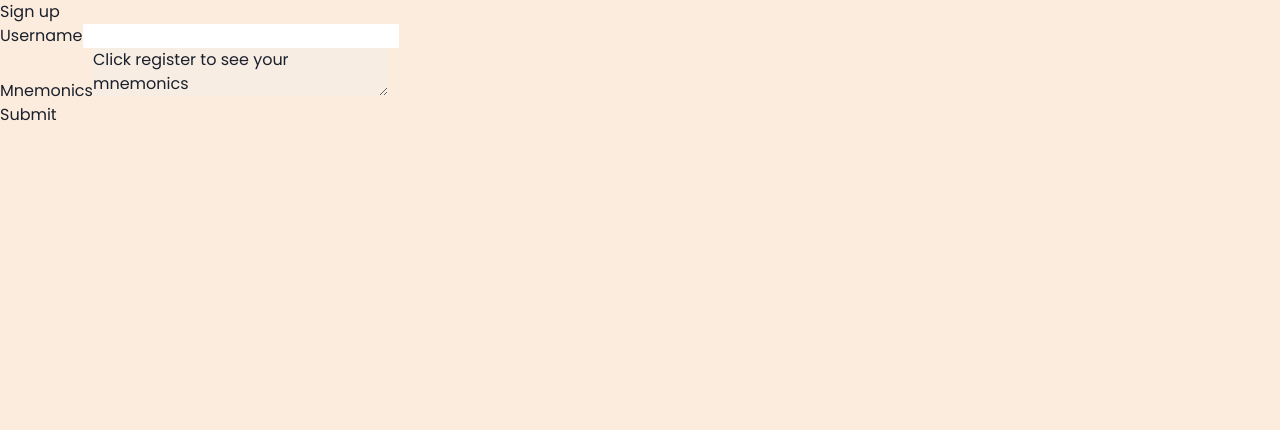
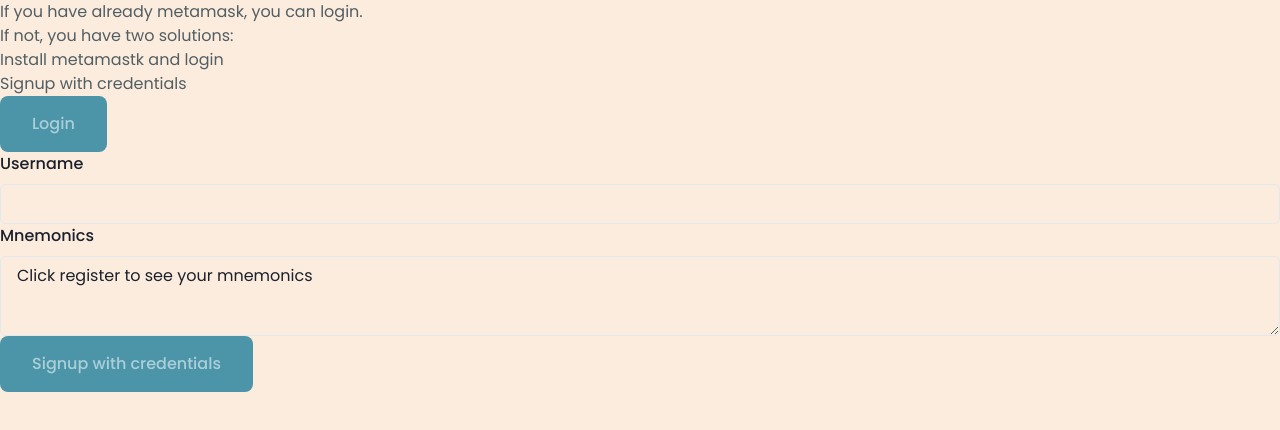
Before and after one commit to PoCInnovation/InterPlanetaryCloud, a React (Create React App) app: page /signup in a window 1280 px wide. Shown: the top 430 px of the page. Built offline with nearby package versions, Linux system fonts and the light colour scheme.

Commit message:
fix: update auth

```diff
--- a/src/components/cards/SmallProfileCard.tsx
+++ b/src/components/cards/SmallProfileCard.tsx
@@ -9,7 +9,7 @@ const SmallProfileCard: React.FC = () => {
 	return (
 		<div className="bg-white rounded border-gray-300 border shadow p-3 flex items-center">
 			<UserCircleIcon className="w-6 h-6 text-blue-700 mr-2" />
-			<p className="text-sm text-gray-700">{user.name}</p>
+			<p className="text-sm text-gray-700">{user.account?.name}</p>
 		</div>
 	);
 };
--- a/src/lib/auth.ts
+++ b/src/lib/auth.ts
@@ -1,7 +1,11 @@
 import { account } from 'aleph-ts';
 import Web3 from 'web3';
-import User from "./user";
-import {useUserContext} from "../contexts/user";
+import User from './user';
+
+type AuthReturnType = {
+	user: User | undefined;
+	message: string;
+};
 
 export class AuthError extends Error {}
 
@@ -10,45 +14,41 @@ export default class Auth {
 		window.localStorage.clear();
 	}
 
-	public async signup(username: string): Promise<string | undefined> {
-		const newAccount = await account.ethereum.newAccount({ name: username });
-		console.log(newAccount);
-
-		return newAccount.mnemonics?.phrase;
+	public async signup(username: string): Promise<AuthReturnType> {
+		try {
+			const newAccount = await account.ethereum.newAccount({ name: username });
+			return { user: new User(newAccount), message: 'Successfull login' };
+		} catch (err) {
+			console.error(err);
+			return { user: undefined, message: 'Signup failed' };
+		}
 	}
 
-	public async login(username: string, mnemonics: string): Promise<boolean> {
+	public async login_with_credentials(username: string, mnemonics: string): Promise<AuthReturnType> {
 		try {
-			const { setUser } = useUserContext();
 			const importedAccount = await account.ethereum.importAccount({
 				mnemonics,
 				name: username,
 			});
-			setUser(new User(importedAccount));
-			return true;
+			return { user: new User(importedAccount), message: 'Successfull login' };
 		} catch (err) {
-			console.log(err);
-			return false;
+			console.error(err);
+			return { user: undefined, message: 'Login failed' };
 		}
 	}
 
-	public async login_with_metamask(): Promise<boolean> {
+	/* eslint-disable @typescript-eslint/no-explicit-any */
+	public async login_with_metamask(): Promise<AuthReturnType> {
 		try {
-			const { setUser } = useUserContext();
-			// eslint-disable-next-line @typescript-eslint/no-explicit-any
 			if (typeof (window as any).ethereum !== 'undefined') {
-				// eslint-disable-next-line @typescript-eslint/no-explicit-any
 				await (window as any).ethereum.request({ method: 'eth_requestAccounts' });
 				const importedFromProvider = await account.ethereum.fromProvider(Web3.givenProvider);
-
-				setUser(new User(importedFromProvider));
-				console.log(importedFromProvider);
-				return true;
+				return { user: new User(importedFromProvider), message: 'Successfull login' };
 			}
-			return false;
+			return { user: undefined, message: 'Please install metamask' };
 		} catch (err) {
-			console.log(err);
-			return false;
+			console.error(err);
+			return { user: undefined, message: 'Login failed' };
 		}
 	}
 }
--- a/src/lib/user.ts
+++ b/src/lib/user.ts
@@ -15,9 +15,9 @@ import { account } from 'aleph-ts';
 // }
 
 export default class User {
-	public importedAccount: account.ethereum.ETHAccount | undefined;
+	public account: account.ethereum.ETHAccount | undefined;
 
 	constructor(importedAccount: account.ethereum.ETHAccount) {
-		this.importedAccount = importedAccount;
+		this.account = importedAccount;
 	}
 }
--- a/src/views/home/HomeView.tsx
+++ b/src/views/home/HomeView.tsx
@@ -1,6 +1,8 @@
+import { BrowserRouter as Router } from 'react-router-dom';
 import { Button, Link, Text, VStack } from '@chakra-ui/react';
 
 const HomeView = (): JSX.Element => (
+	<Router>
 		<VStack spacing="56px" mt="120px">
 			<VStack>
 				<Text color="blue.500" fontSize="24px">
@@ -24,6 +26,7 @@ const HomeView = (): JSX.Element => (
 				</Link>
 			</VStack>
 		</VStack>
+	</Router>
 );
 
 export default HomeView;
--- a/src/views/login/LoginView.tsx
+++ b/src/views/login/LoginView.tsx
@@ -1,19 +1,56 @@
-/* eslint-disable jsx-a11y/label-has-associated-control */
-import React, { useEffect } from 'react';
-import { AuthError } from '../../lib/auth';
+import { useState } from 'react';
+
+import { Box, Button, FormControl, FormLabel, Input, Textarea } from '@chakra-ui/react';
+
 import { useAuthContext } from '../../contexts/auth';
+import { useUserContext } from '../../contexts/user';
 
-const LoginView: React.FC = () => {
+const LoginView = (): JSX.Element => {
 	const auth = useAuthContext();
+	const { setUser } = useUserContext();
+	const [username, setUsername] = useState('');
+	const [mnemonics, setMnemonics] = useState('');
 
-	useEffect(() => {
-		(async () => {
-			auth.login().catch((error: AuthError) => console.error(error));
-		})();
-	}, []);
+	const loginWithMetamask = async (): Promise<void> => {
+		const login = await auth.login_with_metamask();
 
-	// TODO: ajouter boutton Metamask - boutton Installer Metamask
-	return <></>;
+		if (login.user) {
+			setUser(login.user);
+			// TODO: ajouter retour utilisateur
+			console.log('Login success');
+		} else {
+			// TODO: ajouter retour utilisateur
+			console.log('Login failed');
+		}
+	};
+
+	const loginWithCredentials = async (): Promise<void> => {
+		const login = await auth.login_with_credentials(username, mnemonics);
+
+		if (login.user) {
+			setUser(login.user);
+			// TODO: ajouter retour utilisateur
+			console.log('Login success');
+		} else {
+			// TODO: ajouter retour utilisateur
+			console.log('Login failed');
+		}
+	};
+
+	return (
+		<Box>
+			<Button onClick={() => loginWithMetamask()}>Login with Metamask</Button>
+			<FormControl>
+				<FormLabel>Username</FormLabel>
+				<Input onChange={(e) => setUsername(e.target.value)} />
+				<FormLabel>Mnemonics</FormLabel>
+				<Textarea onChange={(e) => setMnemonics(e.target.value)} />
+				<Button type="submit" onClick={() => loginWithCredentials()}>
+					Login with credentials
+				</Button>
+			</FormControl>
+		</Box>
+	);
 };
 
 export default LoginView;
--- a/src/views/signup/SignupView.tsx
+++ b/src/views/signup/SignupView.tsx
@@ -1,63 +1,54 @@
-/* eslint-disable jsx-a11y/label-has-associated-control */
 import React from 'react';
+
+import { Box, Button, FormControl, FormLabel, Input, Link, Text, Textarea } from '@chakra-ui/react';
+
 import { useAuthContext } from '../../contexts/auth';
+import { useUserContext } from '../../contexts/user';
 
-const SignupView: React.FC = () => {
+const SignupView = (): JSX.Element => {
+	const auth = useAuthContext();
+	const { setUser } = useUserContext();
 	const [username, setUsername] = React.useState('');
 	const [mnemonics, setMnemonics] = React.useState('Click register to see your mnemonics');
-	const auth = useAuthContext();
 
-	const signupUser = async (event: React.FormEvent<HTMLFormElement>) => {
-		event.preventDefault();
+	const signupWithCredentials = async (): Promise<void> => {
+		const signup = await auth.signup(username);
 
-		try {
-			const signup = await auth.signup(username);
-			if (signup) setMnemonics(signup);
+		if (signup.user) {
+			const returnedMnemonics = signup.user.account?.mnemonics
+				? signup.user.account.mnemonics.phrase
+				: 'No mnemonics provided';
+			setMnemonics(returnedMnemonics);
+			setUser(signup.user);
 			// TODO: ajouter retour utilisateur
-			else console.log('Please try again');
-		} catch {
+			console.log('Signup success');
+		} else {
 			// TODO: ajouter retour utilisateur
-			console.error('Please try again');
+			console.log('Signup failed');
 		}
 	};
 
 	return (
-		<div className="flex items-center justify-center">
-			<form
-				onSubmit={(e) => signupUser(e)}
-				className="mt-24 bg-white p-6 rounded-md border border-gray-200 w-[400px] shadow-md"
-			>
-				<div className="">
-					<p className="text-xl">Sign up</p>
-				</div>
-				<div className="flex flex-col mt-6">
-					<label form="username" className="text-sm text-gray-600 mb-1">
-						Username
-					</label>
-					<input
-						className="p-2 text-sm bg-gray-100 border border-gray-300 rounded mb-4"
-						onChange={(e) => setUsername(e.target.value)}
-						type="text"
-					/>
-				</div>
-				<div className="flex flex-col mt-6 h-32">
-					<label className="text-sm text-gray-600 mb-1">Mnemonics</label>
-					<textarea
-						className="select-all h-full cursor-text p-2 text-sm bg-gray-100 border border-gray-300 rounded mb-4"
-						value={mnemonics}
-						disabled
-					/>
-				</div>
-				<div className="flex justify-end mt-6">
-					<button
-						type="submit"
-						className="shadow p-2 px-4 text-sm bg-blue-600 text-white rounded transition duration-200 hover:bg-blue-700"
-					>
-						Submit
-					</button>
-				</div>
-			</form>
-		</div>
+		<Box>
+			<Text>If you have already metamask, you can login.</Text>
+			<Text>If not, you have two solutions:</Text>
+			<ul>
+				<Text>Install metamastk and login</Text>
+				<Text>Signup with credentials</Text>
+			</ul>
+			<Link href="/login">
+				<Button>Login</Button>
+			</Link>
+			<FormControl>
+				<FormLabel>Username</FormLabel>
+				<Input onChange={(e) => setUsername(e.target.value)} />
+				<FormLabel>Mnemonics</FormLabel>
+				<Textarea value={mnemonics} />
+				<Button type="submit" onClick={() => signupWithCredentials()}>
+					Signup with credentials
+				</Button>
+			</FormControl>
+		</Box>
 	);
 };
 
```
Lines whose indentation alone changed are shown as unchanged.
